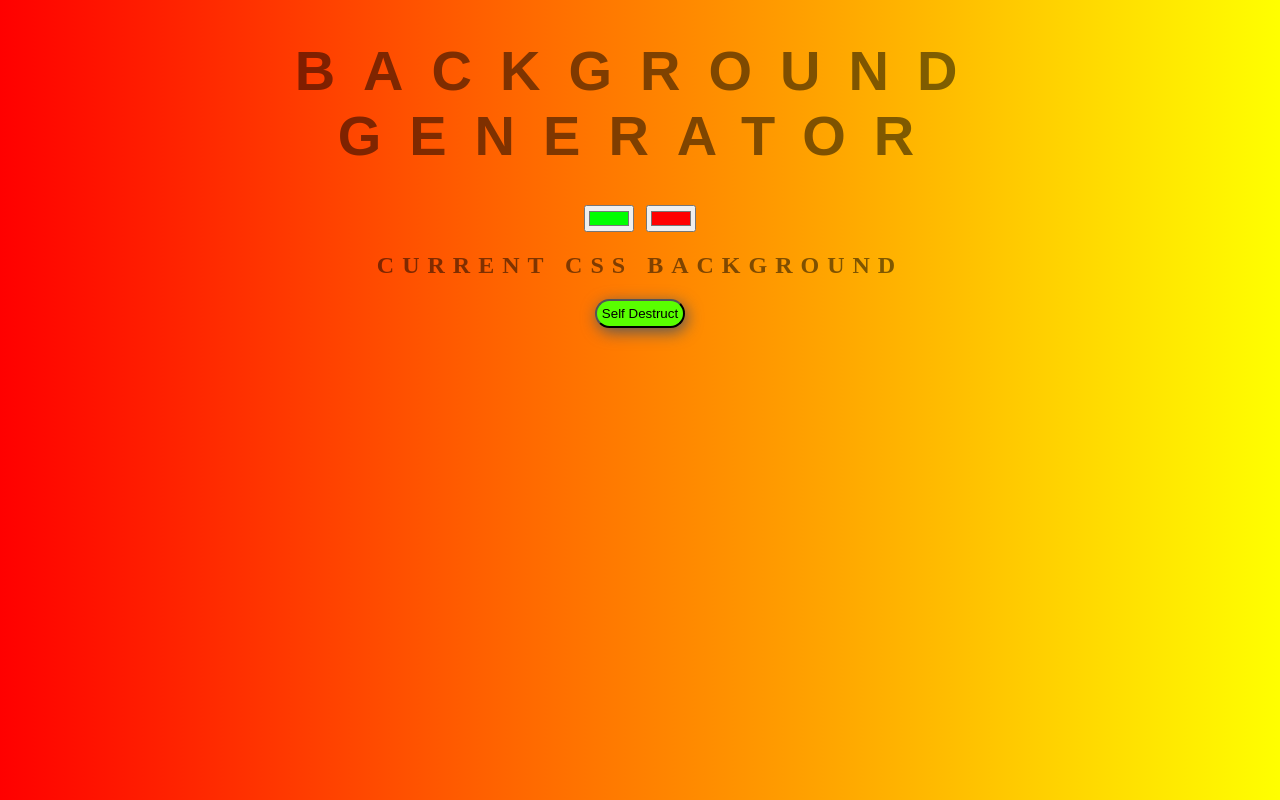
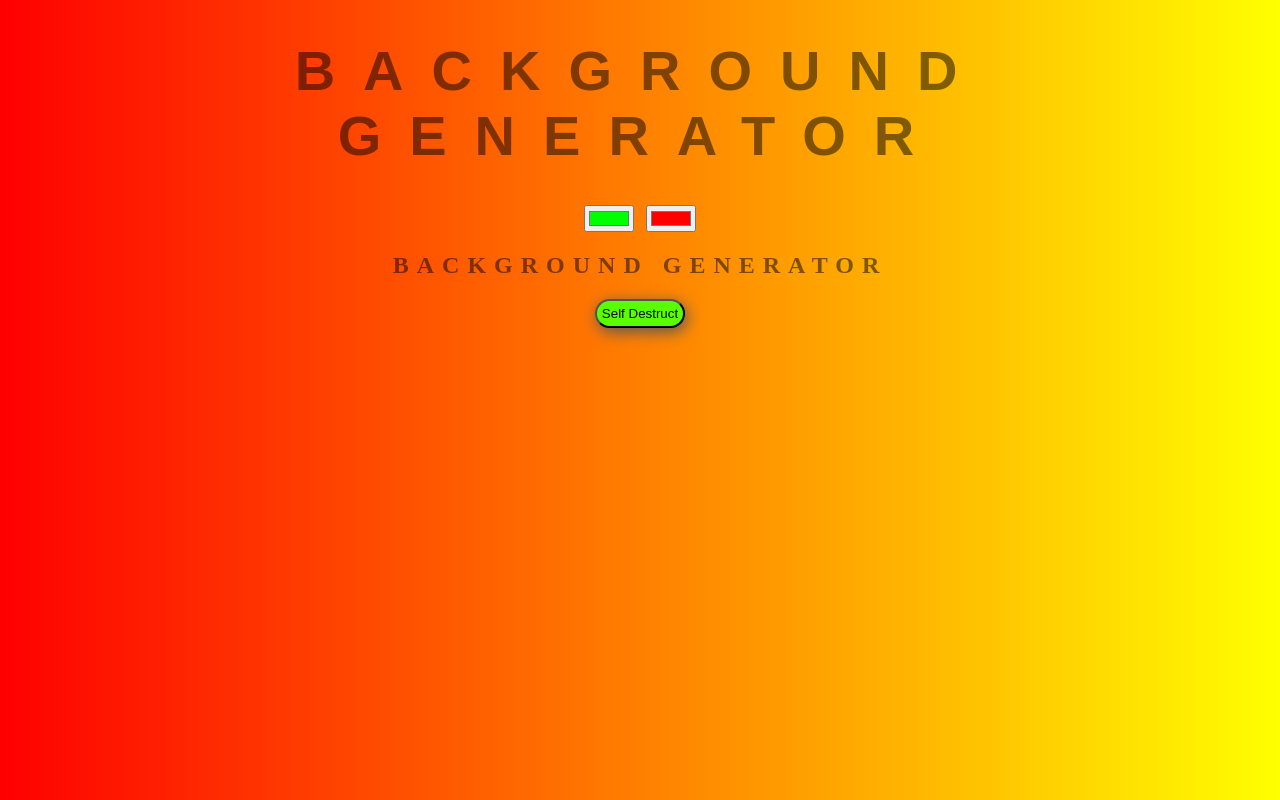
Before and after one commit to Zocum/background-generator, a plain HTML site: page index.html in a window 1280 px wide. Drawn offline with Linux system fonts and the light colour scheme.

Commit message:
back to old tittle

```diff
--- a/index.html
+++ b/index.html
@@ -8,7 +8,7 @@
 	<h1>Background Generator</h1>
 	<input class="color1" type="color" name="color1" value="#00ff00">
 	<input class="color2" type="color" name="color2" value="#ff0000">
-	<h2>Current CSS Background</h2>
+	<h2>Background Generator</h2>
 	<h3>
 		<button>Self Destruct</button>
 	</h3>
```
